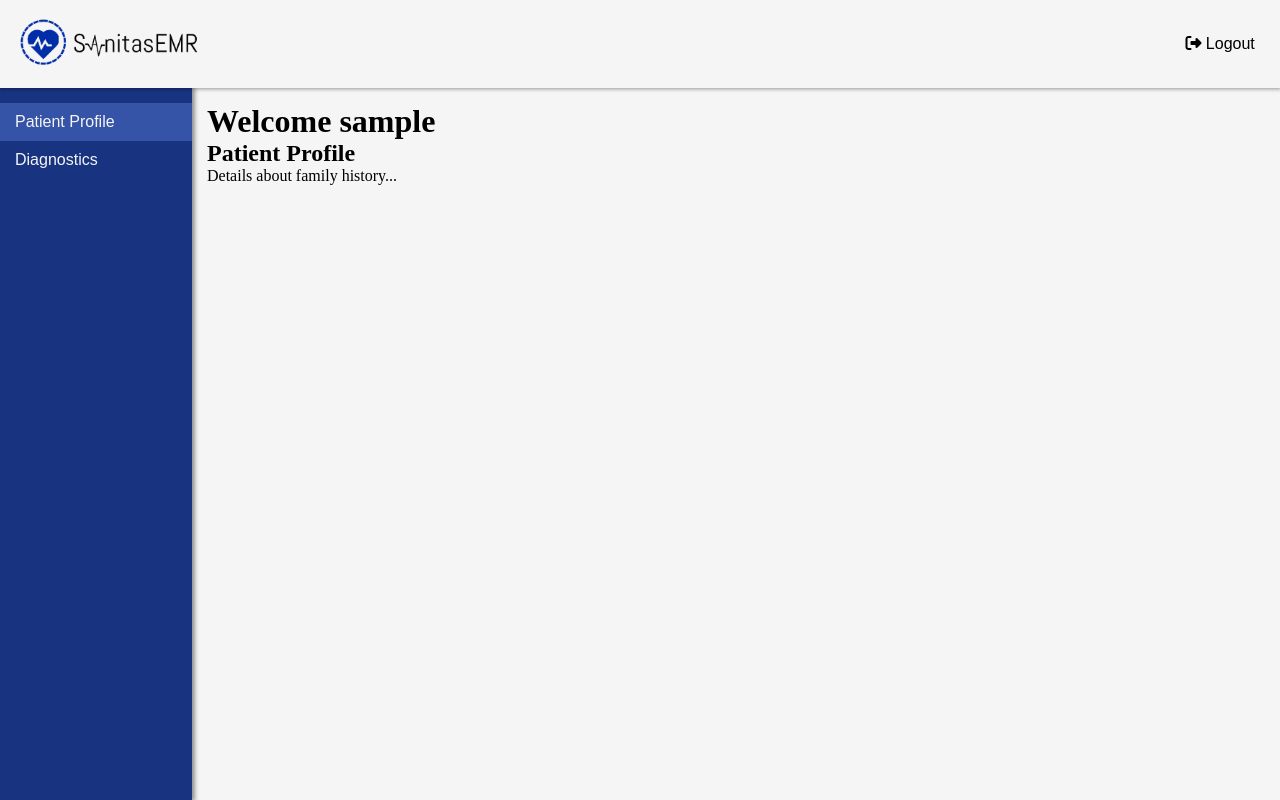
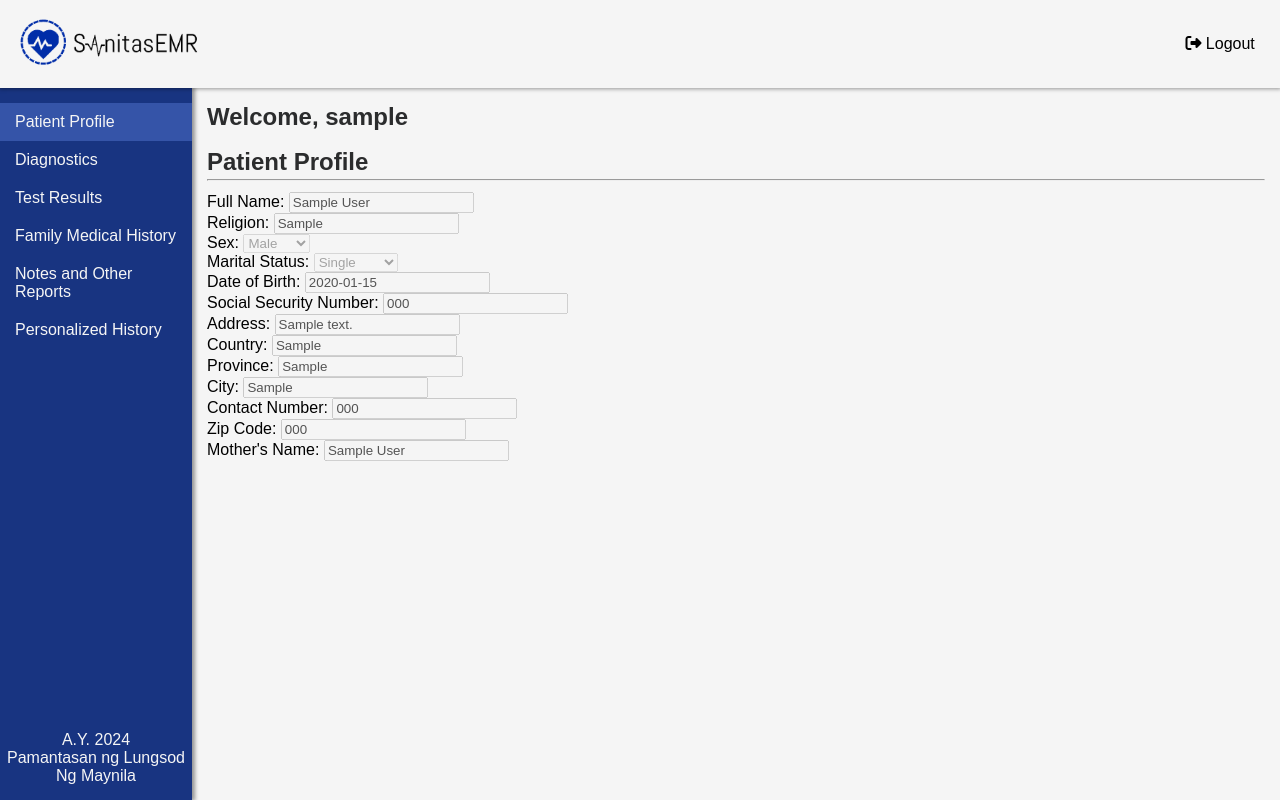
Before and after one commit to Miyukiin/HoneyOPPThesisProject, a Django app: page /dashboard/ in a window 1280 px wide. Run offline with Django 5.2, Linux system fonts and the light colour scheme; a user stored in the database is signed in; tables that the repository leaves empty hold one stand-in row (values such as "Sample post").

Commit message:
Added Meta to models for admin. Added UserInformation models, forms. Modified file path for password model utils.py. Added skeleton code, and logic for user information in views and index.html

```diff
--- a/onlinePatientPortal_project/Templates/index.html
+++ b/onlinePatientPortal_project/Templates/index.html
@@ -29,31 +29,61 @@
         <div class="vertical-navigation-bar">
             <ul class="navbar-menu">
                 <li class = "active" onclick="showContent('patient-profile')"> Patient Profile </li> <!-- First item is default active -->
-                <li onclick="showContent('diagnostics')"> Diagnostics </li>
+                <li onclick="showContent('diagnosis-history')"> Diagnostics </li>
+                <li onclick="showContent('test-results')"> Test Results </li>
+                <li onclick="showContent('family-medical-history')"> Family Medical History</li>
+                <li onclick="showContent('notes-other-reports')"> Notes and Other Reports </li>
+                <li onclick="showContent('personalized-history')"> Personalized History </li>
             </ul>
+            <div class="identifier-text">
+                <p> A.Y. 2024 </p>
+                <p> Pamantasan ng Lungsod Ng Maynila </p>
+            </div>
         </div>
         <!-- Content -->
         <div class="content-area">
 
             {% if user.is_authenticated %}
-                <h1> Welcome {{username}}</h1>
+                <h2> Welcome, {{username}}</h2>
             {%else%}
-                <h1>Not Authenticated</h1>
+                <h2>Not Authenticated</h2>
             {%endif%}
 
 
             <!-- Content Sections -->
             <div id="patient-profile" class="content-section active"> <!-- First item is default active -->
-                <h2>Patient Profile</h2>
-                <p>Details about family history...</p>
+                <h2 class="content-subheader">Patient Profile</h2>
+                <hr class="content-subheader-line">
+                <form class "user-info-class" method="post">
+                    {% csrf_token %}
+                    {{ form.as_div }}
+                </form>
             </div>
-            <div id="diagnostics" class="content-section">
-                <h2>Diagnostics</h2>
-                <p>Details about diagnostics...</p>
+            <div id="diagnosis-history" class="content-section">
+                <h2 class="content-subheader">Diagnosis History</h2>
+                <hr class="content-subheader-line">
+                <p>Details about diagnosis history...</p>
             </div>
-
-
-
+            <div id="test-results" class="content-section">
+                <h2 class="content-subheader">Test Results</h2>
+                <hr class="content-subheader-line">
+                <p>Details about test results...</p>
+            </div>
+            <div id="family-medical-history" class="content-section">
+                <h2 class="content-subheader">Family Medical History</h2>
+                <hr class="content-subheader-line">
+                <p>Details about family medical history...</p>
+            </div>
+            <div id="notes-other-reports" class="content-section">
+                <h2 class="content-subheader">Notes and Other Reports</h2>
+                <hr class="content-subheader-line">
+                <p>Details about Notes and Other Reports...</p>
+            </div>
+            <div id="personalized-history" class="content-section">
+                <h2 class="content-subheader">Personalized History</h2>
+                <hr class="content-subheader-line">
+                <p>Details about personalized history...</p>
+            </div>
         </div>
     </div>
 </body>
--- a/onlinePatientPortal_project/login/Forms.py
+++ b/onlinePatientPortal_project/login/Forms.py
@@ -1,5 +1,5 @@
 from django import forms
-from login.models import CustomUser
+from login.models import CustomUser, UserInformation
 
 class LoginForm(forms.Form):
     username = forms.CharField(
@@ -59,3 +59,32 @@ class RegistrationForm(forms.Form):
             }
         )
     )
+
+class UserInformationForm(forms.ModelForm):
+    class Meta:
+        model = UserInformation
+        fields = '__all__'
+        exclude = ['index']
+    def __init__(self, *args, **kwargs):
+        super(UserInformationForm, self).__init__(*args, **kwargs)
+        # Make all fields read-only by disabling them
+        for field in self.fields.values():
+            field.widget.attrs['readonly'] = True  # Make fields read-only
+            field.widget.attrs['disabled'] = True  # Disable fields for further protection
+    """
+    widgets = {
+        'full_name': forms.TextInput(attrs={'class': 'custom-form-class'}),
+        'religion': forms.TextInput(attrs={'class': 'custom-form-class'}),
+        'sex': forms.TextInput(attrs={'class': 'custom-form-class'}),
+        'marital_status': forms.TextInput(attrs={'class': 'custom-form-class'}),
+        'date_of_birth': forms.DateInput(attrs={'class': 'custom-form-class'}),
+        'social_security_number': forms.TextInput(attrs={'class': 'custom-form-class'}),
+        'address': forms.TextInput(attrs={'class': 'custom-form-class'}),
+        'country': forms.TextInput(attrs={'class': 'custom-form-class'}),
+        'province': forms.TextInput(attrs={'class': 'custom-form-class'}),
+        'city': forms.TextInput(attrs={'class': 'custom-form-class'}),
+        'contact_number': forms.TextInput(attrs={'class': 'custom-form-class'}),
+        'zip_code': forms.TextInput(attrs={'class': 'custom-form-class'}),
+        'mother_name': forms.TextInput(attrs={'class': 'custom-form-class'}),
+    }
+    """
--- a/onlinePatientPortal_project/login/models.py
+++ b/onlinePatientPortal_project/login/models.py
@@ -30,6 +30,10 @@ class CustomUserManager(BaseUserManager):
         return user
 
 class CustomUser(AbstractBaseUser, PermissionsMixin):
+    class Meta:
+        verbose_name = "CustomUser"  # Singular name
+        verbose_name_plural = "CustomUsers"  # Correct plural name
+
     username = models.CharField(_("Username"), max_length=50, unique=True)
     email = models.EmailField(_("Email"), unique=True)
     password = models.CharField(_("Password"), max_length=128)
@@ -43,6 +47,9 @@ class CustomUser(AbstractBaseUser, PermissionsMixin):
     objects = CustomUserManager()
 
     USERNAME_FIELD = 'username'
+
+    def get_random_index(self):
+        return self.random_index
 
     def save(self, *args, **kwargs):
         if self.random_index is None:
@@ -77,6 +84,10 @@ class CustomUser(AbstractBaseUser, PermissionsMixin):
 
 
 class HoneyPasswords(models.Model):
+    class Meta:
+        verbose_name = "Honey Password"  # Singular name
+        verbose_name_plural = "Honey Passwords"  # Correct plural name
+
     index = models.ForeignKey(settings.AUTH_USER_MODEL, to_field= 'random_index', verbose_name=_("User"), on_delete=models.CASCADE)
     honeyPasswords = models.JSONField(default=list)
 
@@ -85,6 +96,9 @@ class HoneyPasswords(models.Model):
         return f"Honeypasswords for {self.index.username} are [{honey_passwords_list}]"
 
 class UserInformation(models.Model):
+    class Meta:
+        verbose_name = "User Information"  # Singular name
+        verbose_name_plural = "User Information"  # Correct plural name
     def __str__(self):
         return self.full_name
 
--- a/onlinePatientPortal_project/login/static/css/styles-index.css
+++ b/onlinePatientPortal_project/login/static/css/styles-index.css
@@ -1,6 +1,6 @@
 :root {
     --bg-color: #F5F5F5;
-    --text-color: #94999b;
+    --text-color: #2b2c2d;
     --logo-color: #002da8;
     --hover-color: #3554a8;
     --navbar-color: #183481;
@@ -15,7 +15,7 @@ body{
 *, *::before, *::after {
     margin: 0;
     box-sizing: border-box;
-    font-family: 'Montserrat';
+    font-family: 'Arial';
 }
 
 /* Specific override for Font Awesome icons and their pseudo-elements */
@@ -27,7 +27,11 @@ body{
     font-family: "Font Awesome 6 Free" !important;
     font-weight: 900;
 }
+h1,h2,h3,p{
+    color: var(--text-color);
+}
 
+/* Header */
 .header-container{
     display: flex;
     width: 100%;
@@ -73,7 +77,7 @@ body{
 
 /* Vertical NavBar */
 .vertical-navigation-bar{
-    padding-top: 15px;
+    padding: 15px 0px;
     width: 15%;
     height: 100%;
     background-color: var(--navbar-color);
@@ -82,6 +86,9 @@ body{
     position: relative;
     color: var(--bg-color);
     transition: 0.3s color;
+    display: flex;
+    justify-content: space-between;
+    flex-direction: column;
 }
 
 /* Navbar Menu*/
@@ -101,6 +108,13 @@ body{
     background-color: var(--hover-color);
 }
 
+.identifier-text, .identifier-text p{
+    width: 100%;
+    text-align: center;
+    color: var(--bg-color)
+    padding
+}
+
 /* Content Area */
 .content-area{
     padding: 15px;
@@ -109,6 +123,7 @@ body{
     background-color: var(--bg-color);
     z-index: 1;
     position: relative;
+
 }
 
 /* Content Sections */
@@ -117,6 +132,8 @@ body{
     display: block;
     position: absolute; /* Make sections overlap */
     transition: opacity 0.5s;
+    width: calc(100% - 30px); /* 15 padding left, 15 padding right. For width because width 100% overflows because position absolute does not respect parent boundary container. */
+
 
 }
 
@@ -125,3 +142,12 @@ body{
     position: absolute; /* Make sections overlap */
     display: block;
 }
+
+.content-subheader{
+    padding-top: 0.7em;
+}
+
+.content-subheader-line{
+    margin-top: 0.2em;
+    margin-bottom: 0.7em;
+}
--- a/onlinePatientPortal_project/login/utils.py
+++ b/onlinePatientPortal_project/login/utils.py
@@ -4,6 +4,7 @@ import numpy as np
 from PyDictionary import PyDictionary
 import string
 from pathlib import Path
+from django.conf import settings
 
 
 dictionary = PyDictionary()
@@ -232,6 +233,7 @@ class ExistingPasswordGeneration:
 
             case 3: # Chaffing with a Password-model
                 file_path = Path.cwd() / 'login' / 'static' / 'password_list.txt'
+               # file_path = settings.BASE_DIR / 'login' / 'static' / 'password_list.txt'
                 with file_path.open('r', encoding='utf-8', errors='ignore') as file:
                     wordlist = [line.strip() for line in file]
 
@@ -271,4 +273,6 @@ class ExistingPasswordGeneration:
 
 if __name__ == "__main__":
     instance = ExistingPasswordGeneration("henl12oY#")
+    print(instance.choose_method(1))
+    print(instance.choose_method(2))
     print(instance.choose_method(3))
--- a/onlinePatientPortal_project/login/views.py
+++ b/onlinePatientPortal_project/login/views.py
@@ -1,12 +1,12 @@
 from django.http import HttpResponse, HttpResponseRedirect, HttpRequest
 from django.contrib.auth import authenticate, login
-from django.shortcuts import redirect, render
+from django.shortcuts import redirect, render, get_object_or_404
 from django.urls import reverse
 from django.contrib import messages
 from django.contrib.auth.decorators import login_required
 from django.contrib.auth import logout, get_user_model
 
-from . import models
+from .models import *
 from .Forms import *
 from .utils import *
 
@@ -74,7 +74,30 @@ def redirect_view(request:HttpRequest):
 @login_required
 def dashboard_view(request:HttpRequest):
     username = request.user.get_username()
-    return render(request, 'index.html', {'username': username})
+    try:
+        user = get_user_model().objects.get(username=username)
+    except get_user_model().DoesNotExist:
+        user = None  # Handle the case where the user is not found
+    except get_user_model().MultipleObjectsReturned:
+        user = None  # Handle the case where multiple users are found
+
+    if user:
+        try:
+            # Use the foreign key relationship to query UserInformation
+            userinfo_object = UserInformation.objects.get(index=user.get_random_index())
+        except UserInformation.DoesNotExist:
+            raise Exception(f"Unable to query User Information for {user}")
+
+    if userinfo_object:
+        form = UserInformationForm(instance=userinfo_object)
+    else:
+        form = UserInformationForm()
+
+    context = {
+        'username': username,
+        'form': form
+    }
+    return render(request, 'index.html', context)
 
 @login_required
 def logout_view(request:HttpRequest):
```
